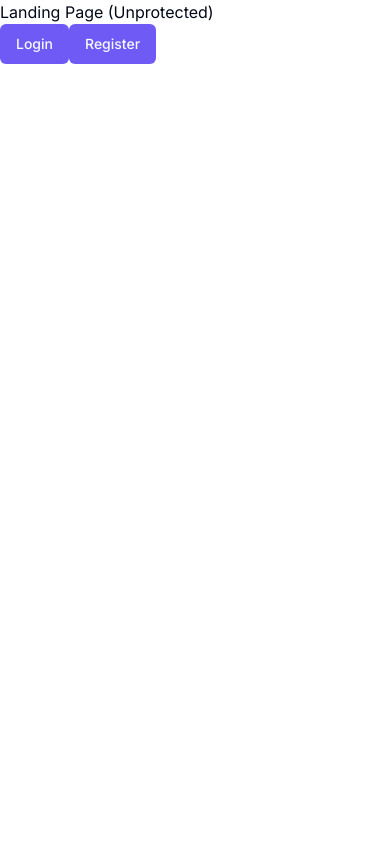
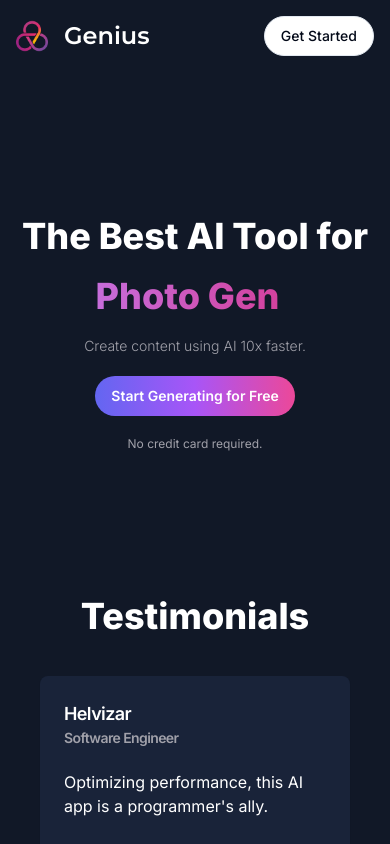
Before and after one commit to helvizar/ai-genius, a Next.js app: page / in a window 390 px wide. Built offline with nearby package versions, Linux system fonts and the light colour scheme; no server answers.

Commit message:
feat: implement landing page UI

```diff
--- /dev/null
+++ b/app/(landing)/layout.tsx
@@ -0,0 +1,15 @@
+const LandingLayout = ({
+  children
+}: {
+  children: React.ReactNode;
+}) => {
+  return (
+    <main className="h-full bg-[#111827] overflow-auto">
+      <div className=" mx-auto max-w-screen-xl h-full w-full">
+        {children}
+      </div>
+    </main>
+   );
+}
+
+export default LandingLayout;
--- a/app/(landing)/page.tsx
+++ b/app/(landing)/page.tsx
@@ -1,24 +1,15 @@
-import { Button } from "@/components/ui/button";
-import Link from "next/link";
+import { LandingContent } from "@/components/landing-content";
+import { LandingHero } from "@/components/landing-hero";
+import { LandingNavbar } from "@/components/landing-navbar";
 
 const LandingPage = () => {
-    return (
-        <div>
-            Landing Page (Unprotected)
-            <div>
-                <Link href="/sign-in">
-                    <Button>
-                        Login
-                    </Button>
-                </Link>
-                <Link href="/sign-up">
-                    <Button>
-                        Register
-                    </Button>
-                </Link>
-            </div>
-        </div>
-    )
+  return (
+    <div className="h-full">
+      <LandingNavbar />
+      <LandingHero />
+      <LandingContent />
+    </div>
+  )
 }
 
 export default LandingPage;
--- a/app/layout.tsx
+++ b/app/layout.tsx
@@ -10,6 +10,9 @@
 const inter = Inter({ subsets: ["latin"] });
 
 export const metadata: Metadata = {
+  icons: {
+    icon: "/logo.png"
+  },
   title: "Genius",
   description: "AI Platform",
 };
--- /dev/null
+++ b/components/landing-content.tsx
@@ -0,0 +1,57 @@
+"use client";
+
+import { Card, CardContent, CardHeader, CardTitle } from "@/components/ui/card";
+
+const testimonials = [
+  {
+    name: "Helvizar",
+    avatar: "H",
+    title: "Software Engineer",
+    description: "Optimizing performance, this AI app is a programmer's ally."
+  },
+  {
+    name: "Okky",
+    avatar: "O",
+    title: "Back-end Developer",
+    description: "With this app, staying organized and on track has never been easier."
+  },
+  {
+    name: "Trias",
+    avatar: "T",
+    title: "Digital Marketer",
+    description: "My digital marketing efforts have reached new heights with increased efficiency and ROI."
+  },
+  {
+    name: "Morgan",
+    avatar: "M",
+    title: "Software Engineer",
+    description: "Genius can detect bugs, saves me time and headaches during development."
+  }
+]
+
+export const LandingContent = () => {
+  return (
+    <div className="px-10 pb-20">
+      <h2 className="text-center text-4xl text-white font-extrabold mb-10">
+        Testimonials
+      </h2>
+      <div className="grid grid-cols-1 sm:grid-cols-2 md:grid-cols-3 lg:grid-cols-4 gap-4">
+        {testimonials.map((item) => (
+          <Card key={item.description} className="bg-[#192339] border-none text-white">
+            <CardHeader>
+              <CardTitle className="flex items-center gap-x-2">
+                <div>
+                  <p className="text-lg">{item.name}</p>
+                  <p className="text-zinc-400 text-sm">{item.title}</p>
+                </div>
+              </CardTitle>
+              <CardContent className="pt-4 px-0">
+                {item.description}
+              </CardContent>
+            </CardHeader>
+          </Card>
+        ))}
+      </div>
+    </div>
+  )
+}
--- /dev/null
+++ b/components/landing-hero.tsx
@@ -0,0 +1,47 @@
+"use client";
+
+import { useAuth } from "@clerk/nextjs"
+import Link from "next/link";
+import TypewriterComponent from "typewriter-effect";
+
+import { Button } from "@/components/ui/button";
+
+export const LandingHero = () => {
+  const { isSignedIn } = useAuth();
+
+  return (
+    <div className="text-white font-bold py-36 text-center space-y-5">
+      <div className="text-4xl sm:text-5xl md:text-6xl lg:text-7xl space-y-5 font-extrabold">
+        <h1>The Best AI Tool for</h1>
+        <div className="text-transparent bg-clip-text bg-gradient-to-r from-purple-400 to-pink-600">
+          <TypewriterComponent
+            options={{
+              strings: [
+                "Chatbot.",
+                "Photo Generation.",
+                "Music Generation.",
+                "Code Generation.",
+                "Video Generation.",
+              ],
+              autoStart: true,
+              loop: true
+            }}
+          />
+        </div>
+      </div>
+      <div className="text-sm md:text-xl font-light text-zinc-400 ">
+        Create content using AI 10x faster.
+      </div>
+      <div>
+        <Link href={isSignedIn ? "/dashboard" : "/sign-up"}>
+          <Button variant="premium" className="md:text-lg p-4 md:p-6 rounded-full font-semibold">
+            Start Generating for Free
+          </Button>
+        </Link>
+      </div>
+      <div className="text-zinc-400 text-xs md:text-sm font-normal">
+        No credit card required.
+      </div>
+    </div>
+  )
+}
--- /dev/null
+++ b/components/landing-navbar.tsx
@@ -0,0 +1,42 @@
+"use client";
+
+import { Montserrat } from "next/font/google";
+import Image from "next/image";
+import Link from "next/link";
+import { useAuth } from "@clerk/nextjs";
+
+import { cn } from "@/lib/utils";
+import { Button } from "@/components/ui/button";
+
+const font = Montserrat({
+  weight: "600",
+  subsets: ["latin"],
+});
+
+export const LandingNavbar = () => {
+  const { isSignedIn } = useAuth();
+
+  return (
+    <nav className="p-4 bg-transparent flex items-center justify-between">
+      <Link href="/" className="flex items-center">
+        <div className="relative h-8 w-8 mr-4">
+          <Image
+            fill
+            alt="Logo"
+            src="/logo.png"
+          />
+        </div>
+        <h1 className={cn("text-2xl font-bold text-white", font.className)}>
+          Genius
+        </h1>
+      </Link>
+      <div className="flex items-center gap-x-2">
+        <Link href={isSignedIn ? "/dashboard" : "/sign-up"}>
+          <Button variant="outline" className="rounded-full">
+            Get Started
+          </Button>
+        </Link>
+      </div>
+    </nav>
+  )
+}
--- a/package.json
+++ b/package.json
@@ -43,6 +43,7 @@
     "tailwindcss": "3.3.3",
     "tailwindcss-animate": "^1.0.6",
     "typescript": "5.1.6",
+    "typewriter-effect": "^2.20.1",
     "zod": "^3.21.4",
     "zustand": "^4.3.9"
   },
```
Also changed, not shown: 1 other file (tests, documents, lock files or other folders).
